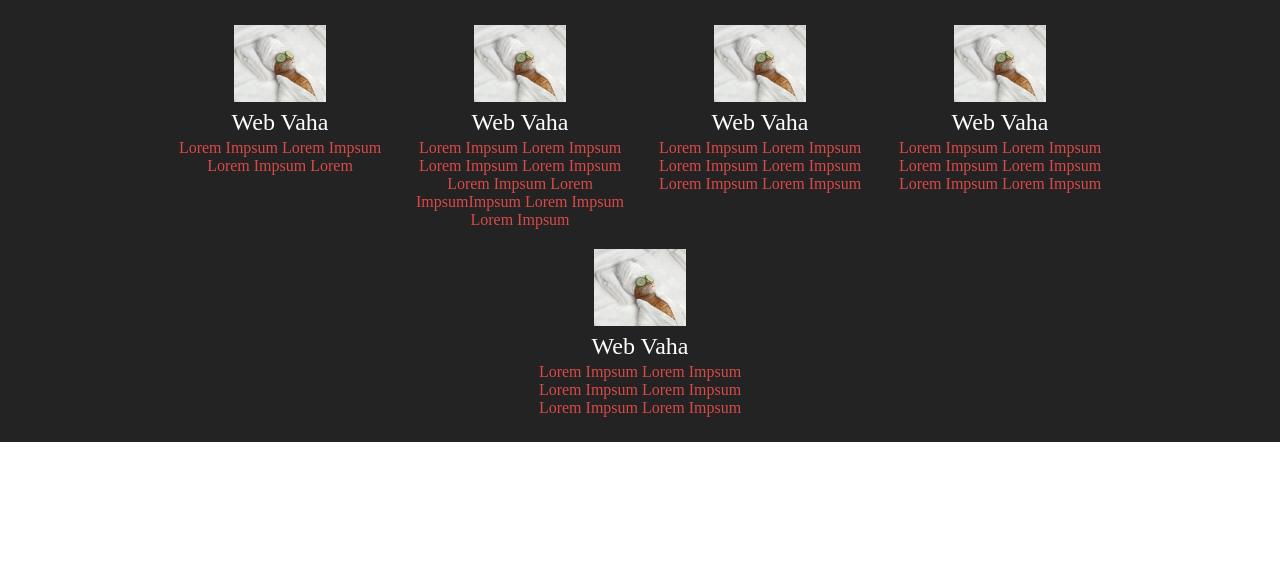
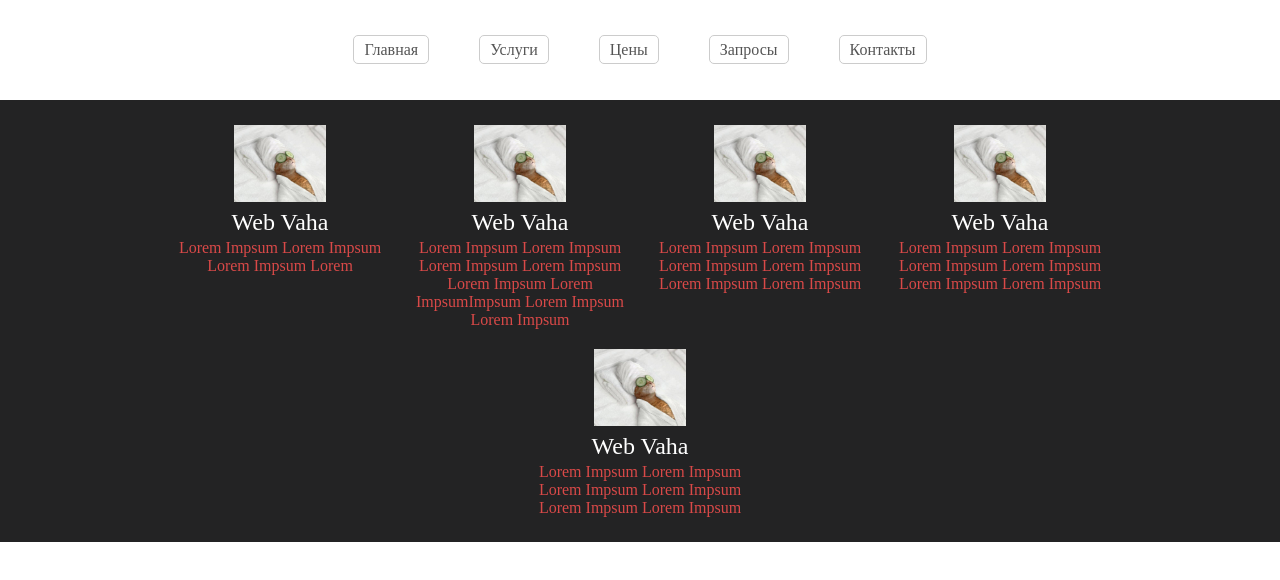
Before and after one commit to Beginner95/flexbox, a plain HTML site: page index.html in a window 1280 px wide. Drawn offline with Linux system fonts and the light colour scheme.

Commit message:
Практиковал расположения меню по центру блокa flex

```diff
--- a/index.html
+++ b/index.html
@@ -6,6 +6,17 @@
 	<link rel="stylesheet" href="/style.css">
 </head>
 <body>
+	<header>
+		<nav>
+			<ul>
+				<li><a href="#">Главная</a></li>
+				<li><a href="#">Услуги</a></li>
+				<li><a href="#">Цены</a></li>
+				<li><a href="#">Запросы</a></li>
+				<li><a href="#">Контакты</a></li>
+			</ul>
+		</nav>
+	</header>
 	<section class="profit">
 		<div class="wrap">
 			<div class="item-pairs">
--- a/style.css
+++ b/style.css
@@ -2,6 +2,42 @@
 *https://css-tricks.com/shippets/css/a-guide-to-flexbox;
 **/
 body,div,dl,dt,dd,ul,li,h1,h2,h3,h4,h5,h6,pre,code,form,fieldset,input,textarea,p,blockquote,th,td,menu{margin:0;padding:0;}table{border-collapse:collapse;border-spacing:0;}fieldset,img,abbr{border:0;}address,caption,cite,code,dfn,em,strong,th,var{font-style:normal;font-weight:normal;}ul li,menu li{list-style:none;}caption,th{text-align:left;}h1,h2,h3,h4,h5,h6{font-size:100%;font-weight:normal;}sup{vertical-align:text-top;}sub{vertical-align:text-bottom;}input,textarea,select{font-family:inherit;font-size:inherit;font-weight:inherit;}legend{color:#000;}article,aside,details,figcaption,figure,footer,header,hgroup,menu,nav,section{display:block;}
+
+nav{
+	height: 100px;
+	display: -webkit-flex;
+	display: -moz-flex;
+	display: -ms-flex;
+	display: -o-flex;
+	display: flex;
+	align-items: center;
+	justify-content: center;
+	font-size: 0;
+}
+
+nav ul li{
+	display: inline-block;
+	margin-right: 50px;
+}
+
+nav ul li:last-child{
+	margin-right: 0;
+}
+
+nav ul li a{
+	text-decoration: none;
+	color: #555;
+	font-size: 16px;
+	padding: 5px 10px;
+	border: 1px solid #ccc;
+	border-radius: 5px;
+}
+
+nav ul li a:hover{
+	border: 1px solid #000;
+	color: #000;
+}
+
 
 .wrap{
 	max-width: 960px;
```
